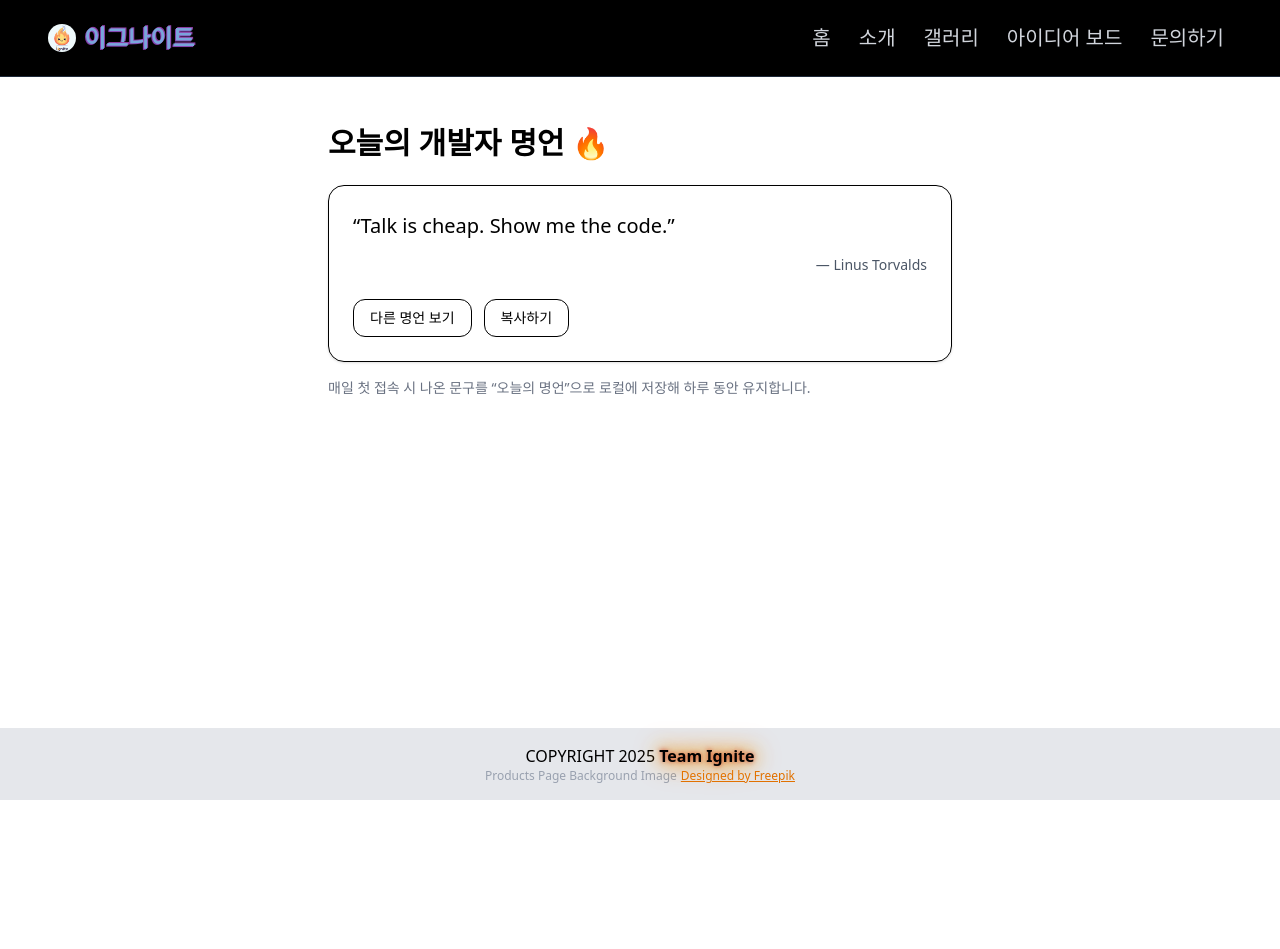
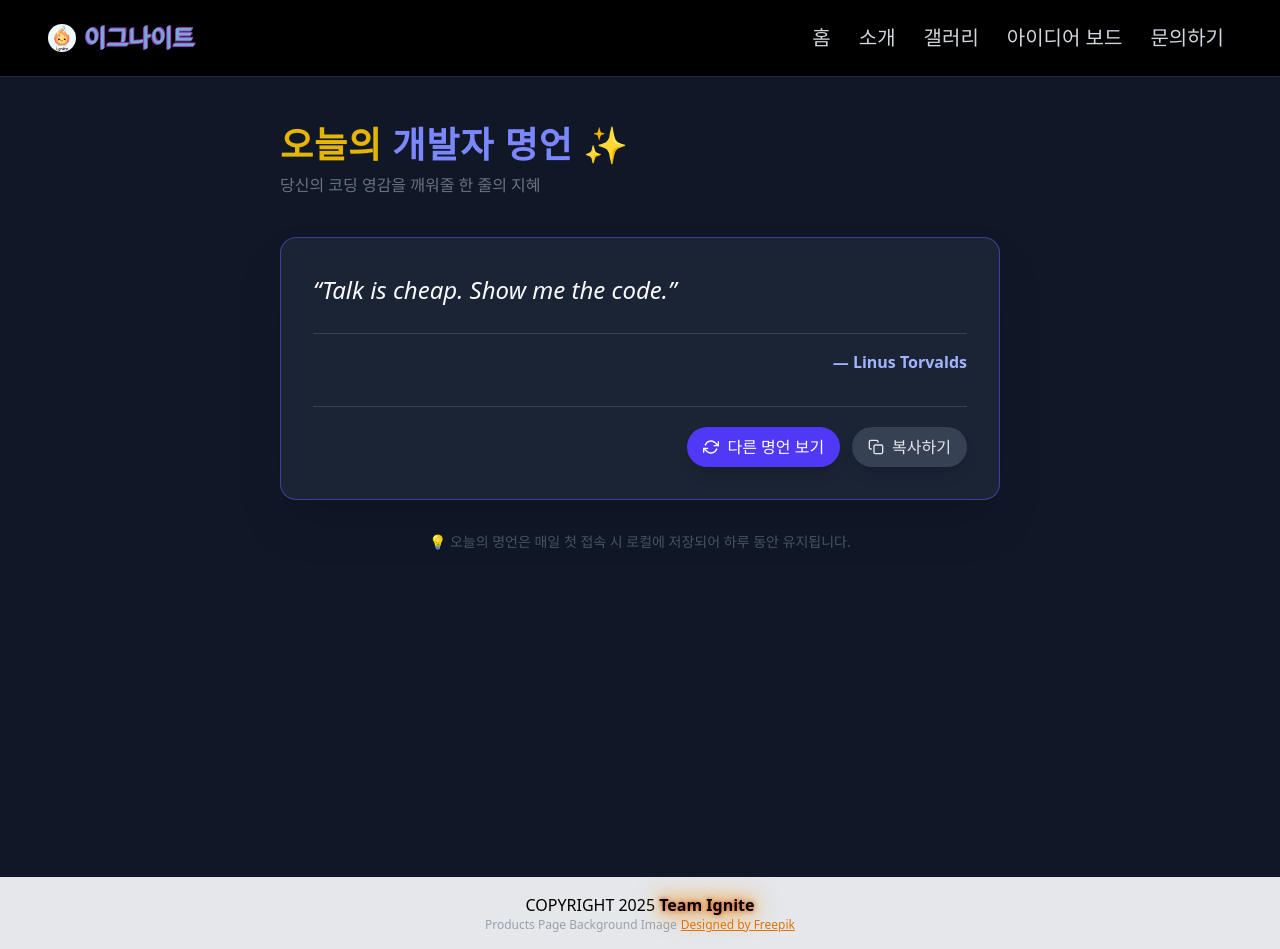
Before and after one commit to everlaster00/team4-Ignite-React, a Next.js app: page /products/LogicNotFound404 in a window 1280 px wide. Before the commit the page ends 800 px from the top, so only its background shows below. Built offline with nearby package versions, Linux system fonts and the light colour scheme; no server answers.

Commit message:
종현님 갤러리 작품 디테일 업

```diff
--- a/package.json
+++ b/package.json
@@ -28,6 +28,7 @@
     "prisma": "^6.17.1",
     "react": "19.1.0",
     "react-dom": "19.1.0",
+    "react-icons": "^5.5.0",
     "socket.io": "^4.8.1",
     "socket.io-client": "^4.8.1",
     "uuid": "^13.0.0",
--- a/src/app/Navigation.js
+++ b/src/app/Navigation.js
@@ -10,7 +10,8 @@ export default function Navigation() {
   const pathname = usePathname();
 
   const getNavItemClass = (href) => {
-    const baseClass = `inline-block p-2 rounded-md hover:bg-gray-700/70 hover:text-blue-300 hover:-translate-y-1 transition-transform duration-400`
+    const baseClass = `inline-block p-2 rounded-md hover:bg-gray-800/70 group`
+
     const activeClass = `inline-block p-2 rounded-md text-amber-500/85 font-extrabold`
 
     const isActive = pathname === href;
@@ -20,21 +21,42 @@ export default function Navigation() {
     return `${activeStyle}`
   }
 
+  const NavText = ({ href, children }) => {
+      // isActive 상태일 때는 일반적인 활성 스타일을 적용합니다.
+      if (pathname === href) {
+          return <span className="text-amber-500/85 font-extrabold">{children}</span>
+      }
+
+      // 비활성 상태일 때: 부모 Link 태그가 호버되면(group-hover) 자식 <span>이 반응합니다.
+      const hoverStyle = `
+        group-hover:text-blue-400/90
+        animate-on-group-hover
+      `;
+
+      return (
+        <span className={`inline-block text-gray-300 ${hoverStyle}`}>
+          {children}
+        </span>
+      )
+  }
+
   return (
     <nav className="z-index-50 w-full py-2 md:py-4 px-6 md:px-12 z-50 bg-black bg-opacity-50 backdrop-filter backdrop-blur-lg border-b border-gray-800">
       <div className="flex items-center justify-between">
         <div className='TitleBox flex flex-row items-center'>
           <Image src={logo} alt="Ignite Logo" className="inline-block size-6 md:size-7 mr-2 rounded-full" />
-          <h1 className="text-lg md:text-2xl font-bold text-blue-400 font-sans glitch-text ">이그나이트</h1>
+          <Link className="text-lg md:text-2xl font-bold text-blue-400 font-sans glitch-text" href="/" >
+            이그나이트
+          </Link>
         </div>
         <nav>
           <ul className="flex space-x-1 md:space-x-3 text-gray-300 text-sm sm:text-base md:text-lg lg:text-xl  ">
-            <li><Link href="/" className={getNavItemClass("/")}>홈</Link></li>
-            <li><Link href="/about" className={getNavItemClass("/about")}>소개</Link></li>
-            <li><Link href="/products" className={getNavItemClass("/products")}>갤러리</Link></li>
-            <li><Link href="/idea_board" className={getNavItemClass("/idea_board")}>아이디어 보드</Link></li>
-            <li><Link href="/contact" className={getNavItemClass("/contact")}>문의하기</Link></li>
-        </ul>
+            <li><Link href="/" className={getNavItemClass("/")}><NavText href="/" >홈</NavText></Link></li>
+            <li><Link href="/about" className={getNavItemClass("/about")}><NavText href="/about" >소개</NavText></Link></li>
+            <li><Link href="/products" className={getNavItemClass("/products")}><NavText href="/products" >갤러리</NavText></Link></li>
+            <li><Link href="/idea_board" className={getNavItemClass("/idea_board")}><NavText href="/idea_board" >아이디어 보드</NavText></Link></li>
+            <li><Link href="/contact" className={getNavItemClass("/contact")}><NavText href="/contact" >문의하기</NavText></Link></li>
+          </ul>
         </nav>
       </div>
     </nav>
--- a/src/app/about/TeamCard.jsx
+++ b/src/app/about/TeamCard.jsx
@@ -9,7 +9,6 @@
  * @param {string} props.bio - 팀원 자기소개
  */
 export default function TeamCard({ id, avatarUrl, name, role, bio }) {
-  console.log(id);
   return (
     <div id={`Member-${id}`} className={`w-90 sm:w-130 md:w-160 lg:w-220 mx-auto bg-white shadow-xl rounded-xl overflow-hidden
     transform hover:scale-[1.02] transition-transform duration-300 ease-in-out border-t-8 border-amber-500`}>
--- a/src/app/globals.css
+++ b/src/app/globals.css
@@ -57,3 +57,26 @@ html {
     75% { color: #FACC15; }
     100% { color: #E2E8F0; }
 }
+
+
+@layer utilities {
+    @keyframes jump-and-land {
+        0%, 100% {
+        transform: translateY(0); /* 시작과 끝: 제자리 */
+        }
+        50% {
+        transform: translateY(-0.7rem); /* 중간: 위로 튀어 오름 (점프 높이) */
+        }
+    }
+
+    /* 2. hover 시 애니메이션을 실행하는 유틸리티 클래스 정의 */
+    .animate-on-group-hover {
+        transition: transform 0.4s ease-out; /* 기본 트랜지션 (선택적) */
+    }
+
+    /* 3. 부모가 hover 되었을 때, jump-and-land 애니메이션 1회 실행 */
+    .group:hover .animate-on-group-hover {
+        /* 애니메이션 이름 / 지속시간 / 가속도 / 재생 횟수(1회) */
+        animation: jump-and-land 0.4s ease-out 1;
+    }
+}
--- a/src/app/layout.js
+++ b/src/app/layout.js
@@ -6,7 +6,6 @@ import "@/test/toast/InitGlobalToast";
 import Toast from "@/test/toast/Toast";
 import "./globals.css";
 
-console.log('오버워치: ',overWatch.variable);
 
 export const metadata = {
   title: "이그나이트 쇼케이스",
--- a/src/app/products/LogicNotFound404/page.js
+++ b/src/app/products/LogicNotFound404/page.js
@@ -1,6 +1,8 @@
 "use client";
 
 import { useEffect, useState } from "react";
+// 아이콘 추가를 위해 react-icons 라이브러리가 필요할 수 있습니다. (예: npm install react-icons)
+import { FiRefreshCw, FiCopy, FiCheck } from 'react-icons/fi';
 
 export default function QuotesPage() {
   const [quote, setQuote] = useState(null);
@@ -16,6 +18,7 @@ export default function QuotesPage() {
       if (!res.ok) throw new Error("명언을 가져오지 못했어요.");
       const data = await res.json();
       setQuote(data.quote);
+
       // “오늘의 명언” 로컬 저장 (하루 1개 유지)
       const todayKey = new Date().toISOString().slice(0, 10);
       localStorage.setItem("todayQuote", JSON.stringify({ date: todayKey, quote: data.quote }));
@@ -48,29 +51,59 @@ export default function QuotesPage() {
   }
 
   return (
-    <div className="mx-auto max-w-2xl px-6 py-12">
-      <h1 className="text-3xl font-bold mb-6">오늘의 개발자 명언 🔥</h1>
+    // 배경을 다크 그레이로, 전체 폰트를 밝은 톤으로 변경하여 대비를 줍니다.
+    <div className="min-h-screen bg-gray-900 text-gray-100 flex flex-col items-center pt-12 pb-20">
+      <div className="mx-auto max-w-3xl px-6 w-full">
+        {/* 헤더: 강조된 색상과 굵은 폰트로 시선 집중 */}
+        <h1 className="text-4xl font-extrabold text-indigo-400 mb-2 tracking-wide">
+          <span className="text-yellow-400/90">오늘의</span> 개발자 명언 ✨
+        </h1>
+        <p className="text-gray-500 mb-10">당신의 코딩 영감을 깨워줄 한 줄의 지혜</p>
 
-      <div className="rounded-2xl border p-6 shadow-sm bg-white/70">
-        {loading && <p>불러오는 중…</p>}
-        {error && <p className="text-red-600">{error}</p>}
+        {/* 명언 카드: 네온 효과의 테두리와 깊이감을 줍니다. */}
+        <div className="relative rounded-2xl p-8 shadow-2xl bg-gray-800/80
+                      border border-indigo-500/50 transform transition-all duration-500
+                      hover:shadow-indigo-500/30">
+
+          {loading && <p className="text-indigo-400">명언을 우주에서 불러오는 중…</p>}
+          {error && <p className="text-red-400">{error}</p>}
+
           {quote && (
             <>
-            <p className="text-xl leading-relaxed">“{quote.text}”</p>
-            <p className="mt-3 text-right text-sm text-gray-600">— {quote.author}</p>
+              {/* 명언 본문: 큰 폰트, 이탤릭체로 강조 */}
+              <p className="text-2xl italic leading-relaxed text-gray-50">
+                “{quote.text}”
+              </p>
 
-            <div className="mt-6 flex gap-3">
+              {/* 저자: 오른쪽 아래 배치, 옅은 색상으로 깔끔하게 */}
+              <p className="mt-6 text-right text-base text-indigo-300 font-semibold border-t border-gray-700 pt-4">
+                — {quote.author}
+              </p>
+
+              {/* 버튼 영역: 2개의 버튼을 Flex로 배치, 세련된 디자인 적용 */}
+              <div className="mt-8 flex justify-end gap-3 border-t border-gray-700 pt-5">
+
+                {/* 다른 명언 보기 버튼 */}
                 <button
                   onClick={fetchRandom}
-                className="btn border px-4 py-2 rounded-xl text-sm hover:opacity-90"
+                  className="flex items-center gap-2 bg-indigo-600 text-white font-medium
+                            px-4 py-2 rounded-full shadow-lg transition-transform duration-200
+                            hover:bg-indigo-500 hover:scale-105 active:scale-95 disabled:opacity-50"
+                  disabled={loading}
                 >
+                  <FiRefreshCw className={loading ? 'animate-spin' : ''} />
                   다른 명언 보기
                 </button>
+
+                {/* 복사하기 버튼 */}
                 <button
                   onClick={copyToClipboard}
-                className="btn border px-4 py-2 rounded-xl text-sm hover:opacity-90"
+                  className={`flex items-center gap-2 font-medium px-4 py-2 rounded-full shadow-lg transition-colors duration-200
+                              ${copied ? "bg-green-500 text-white" : "bg-gray-700 text-gray-200 hover:bg-gray-600"}`}
+                  disabled={!quote}
                 >
-                {copied ? "복사됨!" : "복사하기"}
+                  {copied ? <FiCheck /> : <FiCopy />}
+                  {copied ? "복사 완료!" : "복사하기"}
                 </button>
 
               </div>
@@ -78,9 +111,11 @@ export default function QuotesPage() {
           )}
         </div>
 
-      <p className="mt-4 text-sm text-gray-500">
-        매일 첫 접속 시 나온 문구를 “오늘의 명언”으로 로컬에 저장해 하루 동안 유지합니다.
+        {/* 하단 정보 텍스트 */}
+        <p className="mt-8 text-sm text-gray-600 text-center">
+          💡 오늘의 명언은 매일 첫 접속 시 로컬에 저장되어 하루 동안 유지됩니다.
         </p>
+      </div>
     </div>
   );
 }
```
Also changed, not shown: 1 other file (tests, documents, lock files or other folders). Lines whose indentation alone changed are shown as unchanged.
